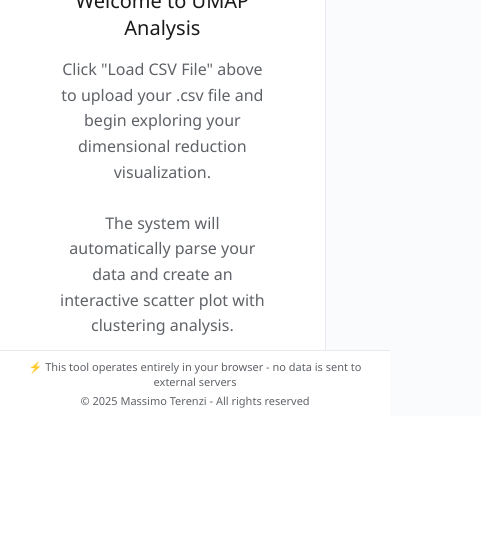
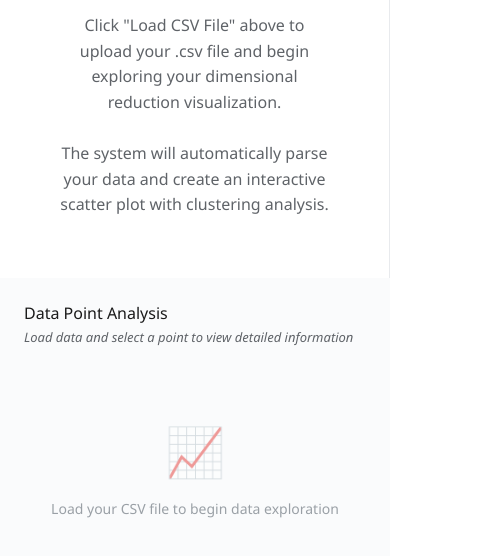
Before and after one commit to massimo-terenzi/UMAP-interactive-viz, a plain HTML site: page index.html in a window 390 px wide. Shown: the part 428-984 px from the top of the page, 481 px wide, since content can reach past the window. Before the commit the page ends 844 px from the top, so only its background shows below. Drawn offline with nearby package versions, Linux system fonts and the light colour scheme.

Commit message:
Update index.html

```diff
--- a/index.html
+++ b/index.html
@@ -183,6 +183,7 @@
             font-size: 11px;
             color: #5f6368;
             display: none;
+            backdrop-filter: blur(4px);
         }
 
         .stats-content {
@@ -526,49 +527,17 @@
             transition: width 0.3s ease;
         }
 
-        .footer {
-            position: fixed;
-            bottom: 0;
-            left: 0;
-            right: 0;
-            background: rgba(255, 255, 255, 0.95);
-            border-top: 1px solid #e8eaed;
-            padding: 8px 16px;
-            font-size: 11px;
-            color: #5f6368;
-            text-align: center;
-            backdrop-filter: blur(4px);
-            z-index: 1000;
-        }
-
-        .footer-content {
-            max-width: 1200px;
-            margin: 0 auto;
-            display: flex;
-            justify-content: space-between;
-            align-items: center;
-            flex-wrap: wrap;
-            gap: 16px;
-        }
-
-        .disclaimer {
-            flex: 1;
-            text-align: left;
-        }
-
-        .copyright {
-            flex-shrink: 0;
-            font-weight: 500;
-        }
-
         @media (max-width: 768px) {
-            .footer-content {
+            .main-container {
                 flex-direction: column;
-                gap: 4px;
             }
 
-            .disclaimer {
-                text-align: center;
+            .visualization-panel {
+                flex: 0 0 60%;
+            }
+
+            .analysis-panel {
+                flex: 0 0 40%;
             }
         }
     </style>
@@ -648,17 +617,6 @@
                         <div>Load your CSV file to begin data exploration</div>
                     </div>
                 </div>
-            </div>
-        </div>
-    </div>
-
-    <div class="footer">
-        <div class="footer-content">
-            <div class="disclaimer">
-                ⚡ This tool operates entirely in your browser - no data is sent to external servers
-            </div>
-            <div class="copyright">
-                © 2025 Massimo Terenzi - All rights reserved
             </div>
         </div>
     </div>
@@ -979,7 +937,7 @@
                     .style('text-anchor', 'middle')
                     .text('UMAP Dimension 2');
 
-                // Data points
+                // Data points with dynamic radius based on zoom
                 const points = zoomGroup.selectAll('.point')
                     .data(dataset)
                     .enter()
@@ -987,7 +945,7 @@
                     .attr('class', 'point')
                     .attr('cx', d => xScale(d.UMAP1))
                     .attr('cy', d => yScale(d.UMAP2))
-                    .attr('r', 3)
+                    .attr('r', 3.5)
                     .attr('fill', d => colorScale(d.cluster))
                     .attr('stroke', 'white')
                     .attr('stroke-width', 0.5)
@@ -1013,14 +971,24 @@
                     const newXScale = transform.rescaleX(originalXScale);
                     const newYScale = transform.rescaleY(originalYScale);
 
+                    // Calculate dynamic radius based on zoom level using logarithmic scaling
+                    const baseRadius = 3.5;
+                    const logFactor = Math.log(transform.k + 1) / Math.log(2); // Logarithmic scaling base 2
+                    const scalingIntensity = 0.3; // Lower value = slower growth
+                    const dynamicRadius = baseRadius + (logFactor * scalingIntensity);
+                    const minRadius = 2.0; // Minimum radius
+                    const maxRadius = 8.0; // Maximum radius to prevent oversized points
+                    const finalRadius = Math.max(Math.min(dynamicRadius, maxRadius), minRadius);
+
                     // Update axes
                     xAxis.call(d3.axisBottom(newXScale).ticks(8));
                     yAxis.call(d3.axisLeft(newYScale).ticks(8));
 
-                    // Update points
+                    // Update points with dynamic radius
                     points
                         .attr('cx', d => newXScale(d.UMAP1))
-                        .attr('cy', d => newYScale(d.UMAP2));
+                        .attr('cy', d => newYScale(d.UMAP2))
+                        .attr('r', finalRadius);
                 }
 
                 // Zoom controls
```
